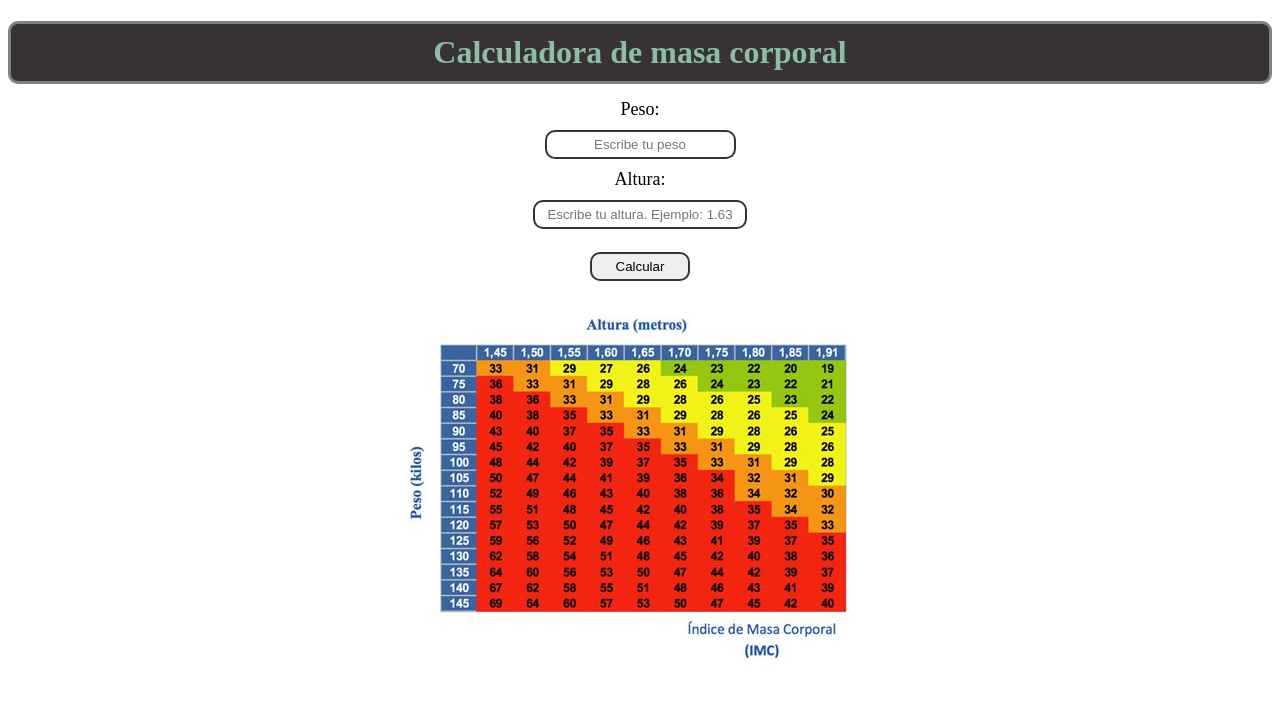
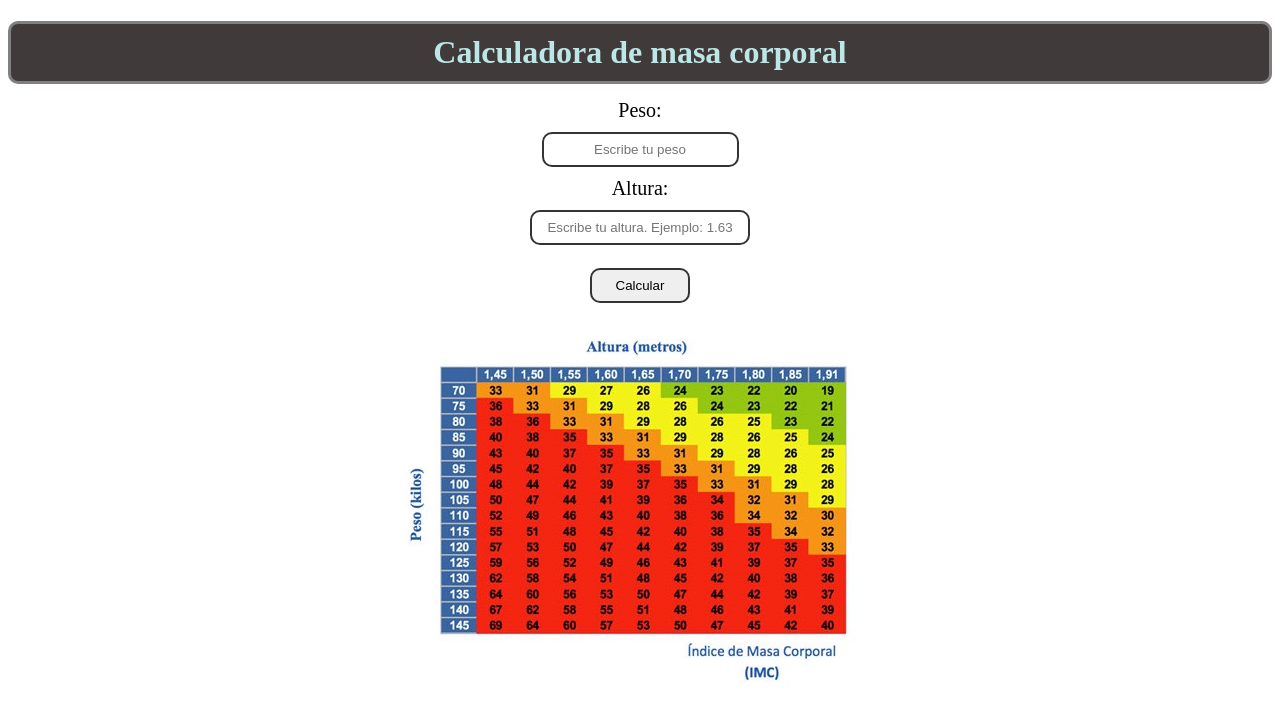
Before and after one commit to jgc-v/imc, a plain HTML site: page index.html in a window 1280 px wide. Drawn offline with Linux system fonts and the light colour scheme.

Commit message:
Actualizacion css

```diff
--- a/css/style.css
+++ b/css/style.css
@@ -1,9 +1,9 @@
 /*Encabezado y colores*/
 h1{
-    color: #8fbca9;
-    background: #383333;
+    color: #bde6e6;
+    background: #413a3a;
     text-align: center;
-    border: gray 3px;
+    border:solid gray 3px;
     border-style:solid;
     border-radius: 10px;
     padding: 10px;
@@ -16,7 +16,7 @@ form{
 }
 
 label{
-    font-size: 18px;
+    font-size: 20px;
     display: block;
     padding: 5px;
 }
@@ -27,6 +27,7 @@ input{
     padding: 5px;
     border: solid #383333 2px;
     border-radius: 10px;
+    padding: 8px;
 }
 
 input[type=submit]{
```
